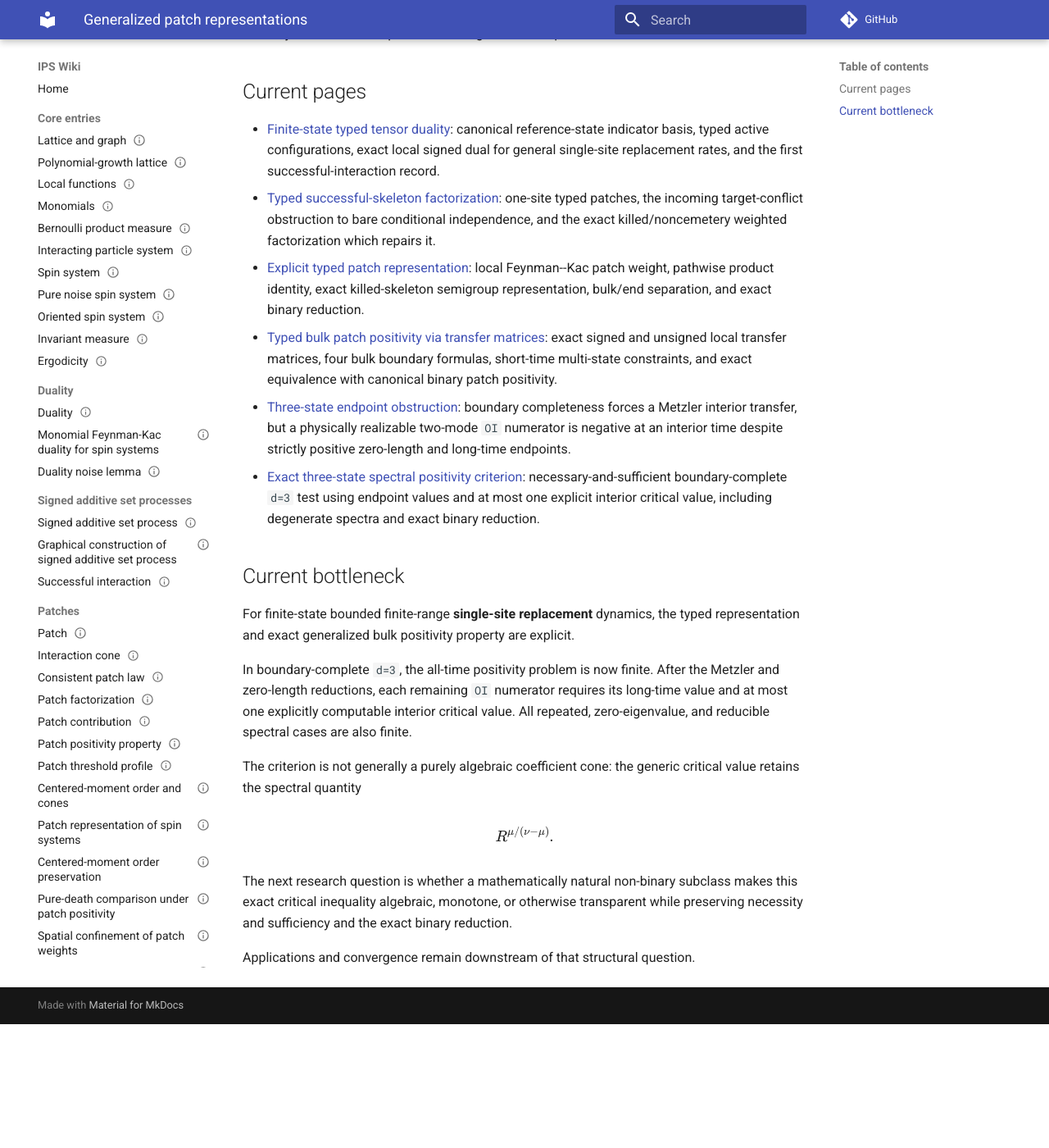
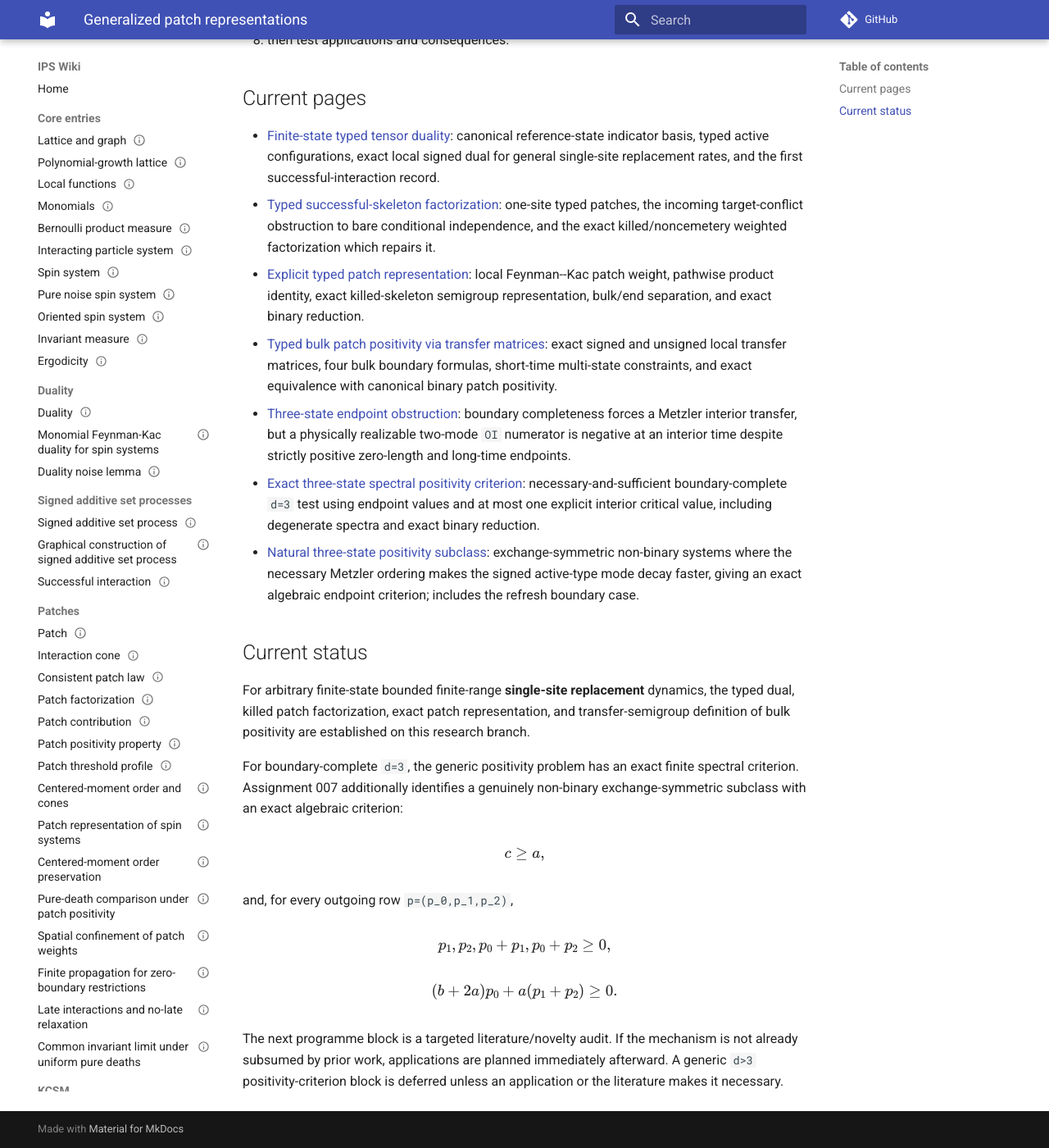
Before and after one commit to maciejgluchowski86-beep/ips-wiki, an MkDocs documentation site: the page built from docs/generalized-patch-representations.md, in a window 1280 px wide and 1400 px high, scrolled down 673 px. Shown: the whole window at 82% size. Built offline with MkDocs 1.6.1 and Material for MkDocs 9.7.7, drawn with Linux system fonts in a browser that asks for light colours; comment, search, counter and statistics services are not loaded; before the commit the page ends 1922 px from its top, so only the background shows below that; some of the changed text lies outside the part shown.

Commit message:
docs: link natural three-state positivity subclass

```diff
--- a/docs/generalized-patch-representations.md
+++ b/docs/generalized-patch-representations.md
@@ -11,10 +11,11 @@ The generalization programme keeps the same structural order:
 1. choose a tensor basis for local observables;
 2. derive a local signed Feynman--Kac dual;
 3. identify a coarse successful-interaction skeleton that hides a finite local mark;
-4. prove conditional or representation-sufficient weighted factorization into generalized patches;
+4. prove representation-sufficient killed/weighted factorization into generalized patches;
 5. define explicit patch contributions;
 6. characterize nonnegative bulk patch contributions;
-7. only then derive comparison/convergence consequences and test concrete models.
+7. audit novelty and closest prior work;
+8. then test applications and consequences.
 
 ## Current pages
 
@@ -24,19 +25,26 @@ The generalization programme keeps the same structural order:
 - [Typed bulk patch positivity via transfer matrices](generalized-patch-representations/typed-patch-positivity-transfer.md): exact signed and unsigned local transfer matrices, four bulk boundary formulas, short-time multi-state constraints, and exact equivalence with canonical binary patch positivity.
 - [Three-state endpoint obstruction](generalized-patch-representations/three-state-endpoint-obstruction.md): boundary completeness forces a Metzler interior transfer, but a physically realizable two-mode `OI` numerator is negative at an interior time despite strictly positive zero-length and long-time endpoints.
 - [Exact three-state spectral positivity criterion](generalized-patch-representations/three-state-spectral-criterion.md): necessary-and-sufficient boundary-complete `d=3` test using endpoint values and at most one explicit interior critical value, including degenerate spectra and exact binary reduction.
+- [Natural three-state positivity subclass](generalized-patch-representations/natural-three-state-subclass.md): exchange-symmetric non-binary systems where the necessary Metzler ordering makes the signed active-type mode decay faster, giving an exact algebraic endpoint criterion; includes the refresh boundary case.
 
-## Current bottleneck
+## Current status
 
-For finite-state bounded finite-range **single-site replacement** dynamics, the typed representation and exact generalized bulk positivity property are explicit.
+For arbitrary finite-state bounded finite-range **single-site replacement** dynamics, the typed dual, killed patch factorization, exact patch representation, and transfer-semigroup definition of bulk positivity are established on this research branch.
 
-In boundary-complete `d=3`, the all-time positivity problem is now finite. After the Metzler and zero-length reductions, each remaining `OI` numerator requires its long-time value and at most one explicitly computable interior critical value. All repeated, zero-eigenvalue, and reducible spectral cases are also finite.
-
-The criterion is not generally a purely algebraic coefficient cone: the generic critical value retains the spectral quantity
+For boundary-complete `d=3`, the generic positivity problem has an exact finite spectral criterion. Assignment 007 additionally identifies a genuinely non-binary exchange-symmetric subclass with an exact algebraic criterion:
 
 \[
-R^{\mu/(\nu-\mu)}.
+c\ge a,
 \]
 
-The next research question is whether a mathematically natural non-binary subclass makes this exact critical inequality algebraic, monotone, or otherwise transparent while preserving necessity and sufficiency and the exact binary reduction.
+and, for every outgoing row `p=(p_0,p_1,p_2)`,
 
-Applications and convergence remain downstream of that structural question.
+\[
+p_1,p_2,p_0+p_1,p_0+p_2\ge0,
+\]
+
+\[
+(b+2a)p_0+a(p_1+p_2)\ge0.
+\]
+
+The next programme block is a targeted literature/novelty audit. If the mechanism is not already subsumed by prior work, applications are planned immediately afterward. A generic `d>3` positivity-criterion block is deferred unless an application or the literature makes it necessary.
```
